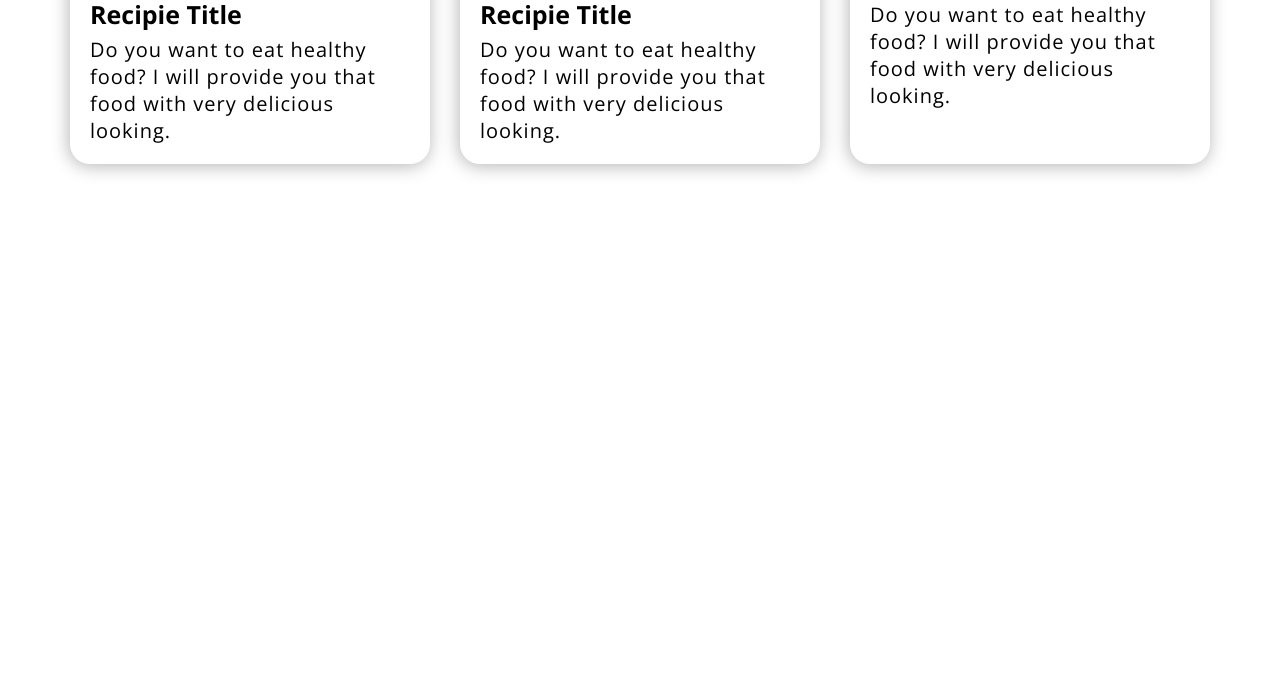
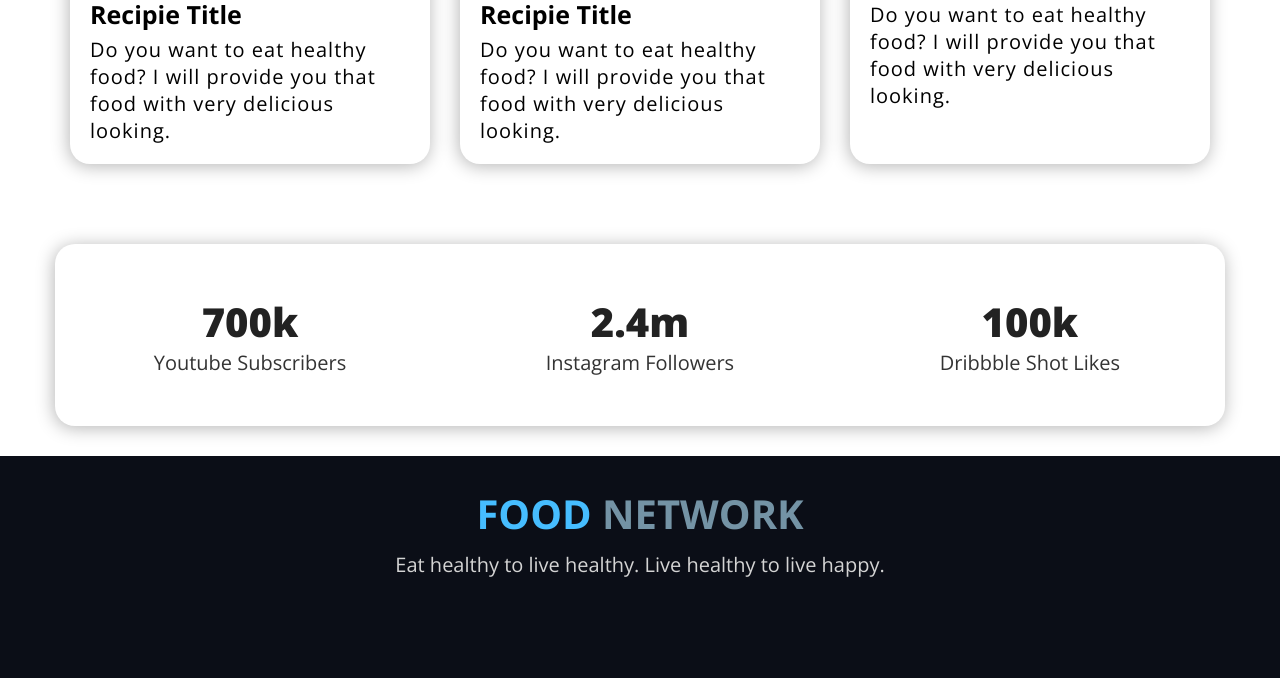
Before and after one commit to mdmaruf641/food-network-by-maruf, a plain HTML site: page index.html in a window 1280 px wide. Shown: the part 1345-2023 px from the top of the page. Before the commit the page ends 1559 px from the top, so only its background shows below. Drawn offline with nearby package versions, Linux system fonts and the light colour scheme.

Commit message:
count down and footer part added

```diff
--- a/index.html
+++ b/index.html
@@ -16,7 +16,7 @@
     <nav id="nav">
         <div class="container nav-bar">
             <div class="logo">
-                <a href="#">Food<span> .</span></a>
+                <a href="#">Food<span>.</span></a>
             </div>
             <div class="menu">
                 <ul>
@@ -109,7 +109,40 @@
 
     <!--=====RECIPIE SECTION END=====-->
 
+    <!--=====COUNT DOWN SECTION START=====-->
 
+    <section id="count-section">
+        <div class="container count-content">
+            <div class="count-item">
+                <h1>700k</h1>
+                <p>Youtube Subscribers</p>
+            </div>
+
+            <div class="count-item">
+                <h1>2.4m</h1>
+                <p>Instagram Followers</p>
+            </div>
+
+            <div class="count-item">
+                <h1>100k</h1>
+                <p>Dribbble Shot Likes</p>
+            </div>
+        </div>
+    </section>
+    <!--=====COUNT DOWN SECTION END=====-->
+
+    <!--=====FOOTER SECTION START=====-->
+
+    <section id="footer">
+        <div class="container">
+            <div class="footer-content">
+                <h1><span>Food </span>Network</h1>
+                <p>Eat healthy to live healthy. Live healthy to live happy.</p>
+            </div>
+        </div>
+    </section>
+
+    <!--=====FOOTER SECTION END=====-->
 
 
 
--- a/style.css
+++ b/style.css
@@ -235,5 +235,66 @@ li {
     letter-spacing: 1px;
 }
 
+/*=====RECIPIE SECTION END=====*/
 
-/*=====RECIPIE SECTION END=====*/
+/*=====COUNT DOWN SECTION START=====*/
+#count-section {
+    padding: 30px 0;
+}
+
+#count-section .count-content {
+    display: flex;
+    padding: 50px 0;
+    box-shadow: -1px 2px 18px #b5b5b5;
+    border-radius: 20px;
+}
+
+#count-section .count-item {
+    width: 33.33%;
+    text-align: center;
+}
+
+#count-section h1 {
+    font-size: 40px;
+    color: #222;
+    font-weight: 800;
+}
+
+#count-section p {
+    font-size: 20px;
+    color: #333;
+}
+/*=====COUNT DOWN SECTION END=====*/
+
+
+
+
+
+
+
+/*=====FOOTER SECTION START=====*/
+#footer{
+    background-color: #0B0E17;
+}
+#footer .footer-content{
+    padding-top: 30px;
+    padding-bottom: 100px;
+    text-align: center;
+}
+
+#footer .footer-content h1 {
+    font-size: 40px;
+    color: #7493a5;
+    text-transform: uppercase;
+}
+
+#footer .footer-content h1 span {
+    color: #46bdff;
+}
+
+#footer .footer-content p {
+    color: #d4d4d4;
+    font-size: 20px;
+    padding-top: 10px;
+}
+/*=====FOOTER SECTION END=====*/
```
Also changed, not shown: images/contact-bg.jpg (added).
